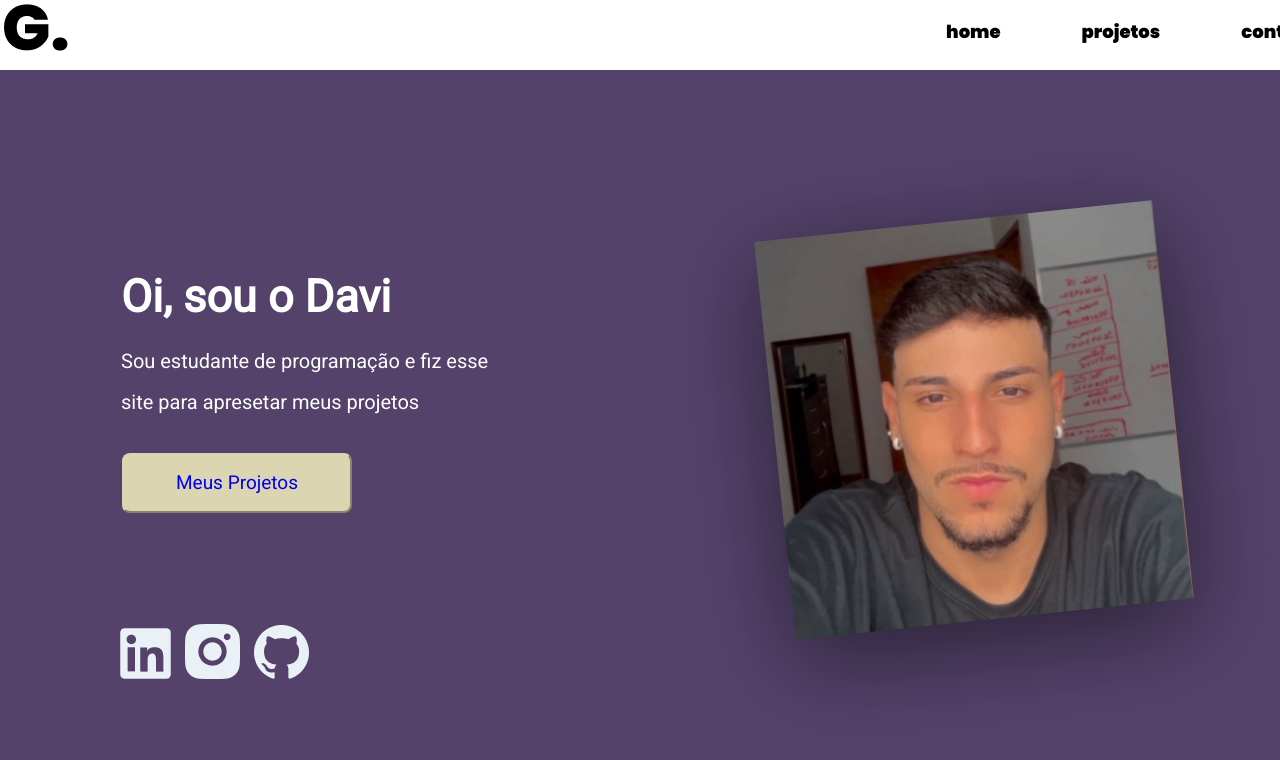
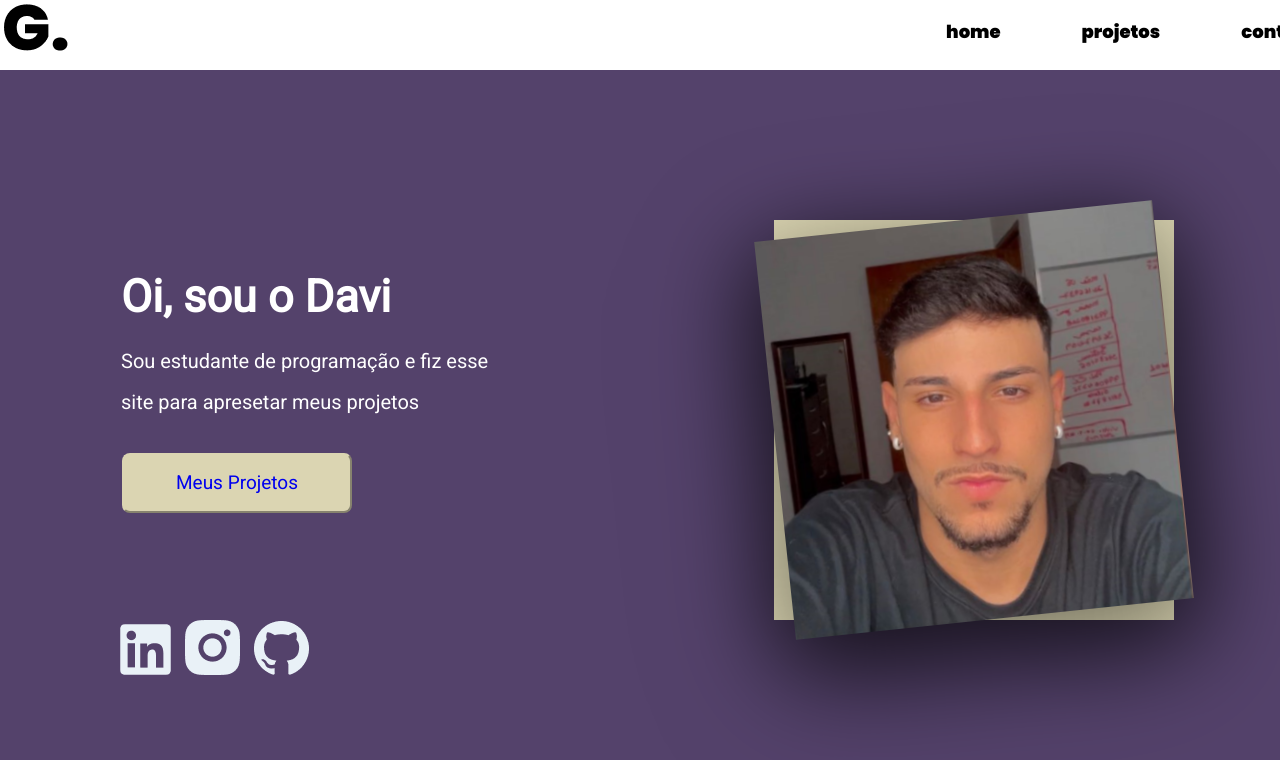
Before and after one commit to daviibandeiraa/site-pessoal-2, a plain HTML site: page index.html in a window 1280 px wide. Shown: the top 760 px of the page. Drawn offline with Linux system fonts and the light colour scheme.

Commit message:
atualizadinho tudo certo na primeira parte

```diff
--- a/estilo.css
+++ b/estilo.css
@@ -158,11 +158,14 @@ body {
 }
 
 
-.item-1 {}
 
 .item-2 {
     margin-left: 200px;
     margin-top: 150px;
+    width: 400px;
+    height: 400px;
+    background-color: #DBD5B2;
+    filter: drop-shadow(0px 24px 48px rgba(0, 0, 0, 0.5));
 }
 
 .redes-sociais {
```
